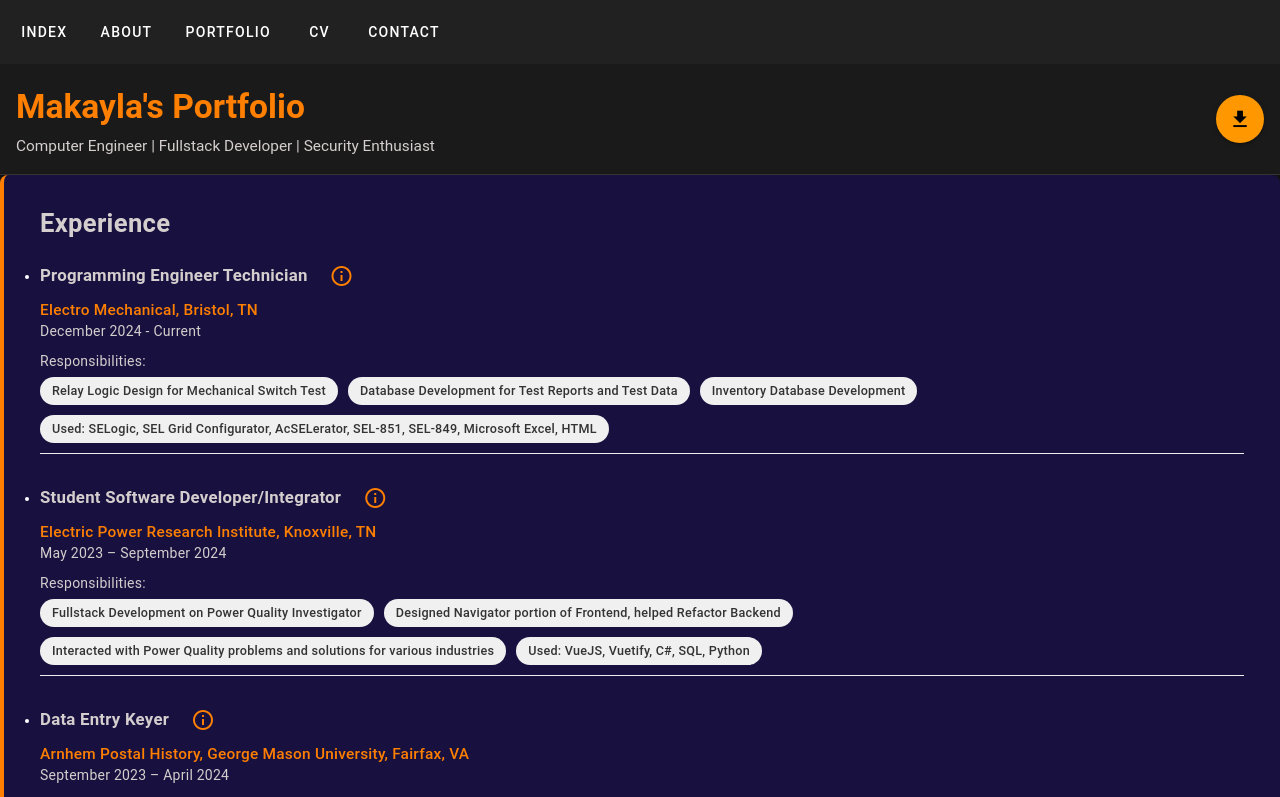
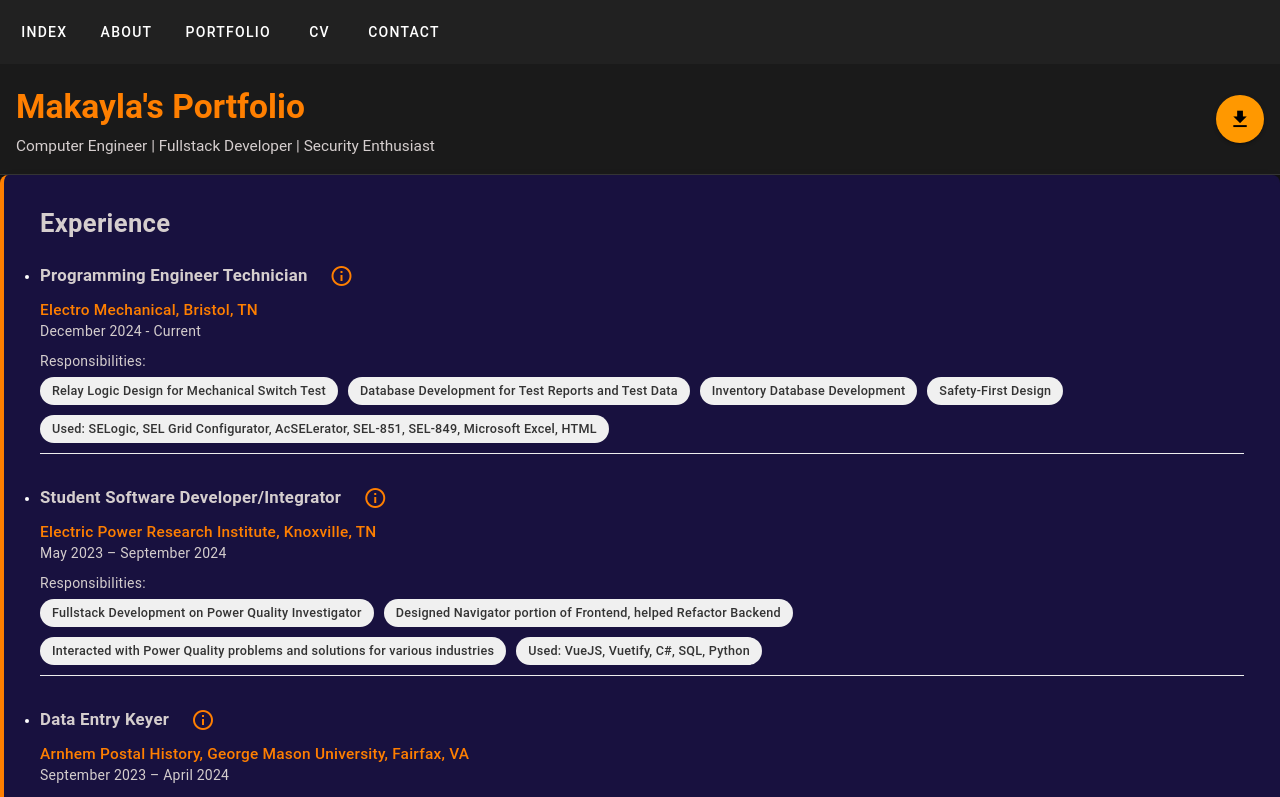
Before and after one commit to crouchbindcommit/portfolio, a Vue app: page /cv in a window 1280 px wide. Shown: the top 797 px of the page. Built offline with nearby package versions, Linux system fonts and the light colour scheme.

Commit message:
Update Experience.vue

```diff
--- a/src/components/cv/Experience.vue
+++ b/src/components/cv/Experience.vue
@@ -22,6 +22,7 @@
                 <span class="responsibility-chip">Relay Logic Design for Mechanical Switch Test</span>
                 <span class="responsibility-chip">Database Development for Test Reports and Test Data </span>
                 <span class="responsibility-chip">Inventory Database Development</span>
+                  <span class="responsibility-chip">Safety-First Design</span>
                 <span class="responsibility-chip">Used: SELogic, SEL Grid Configurator, AcSELerator, SEL-851, SEL-849, Microsoft Excel, HTML</span>
               </div>
             </v-col>
```
